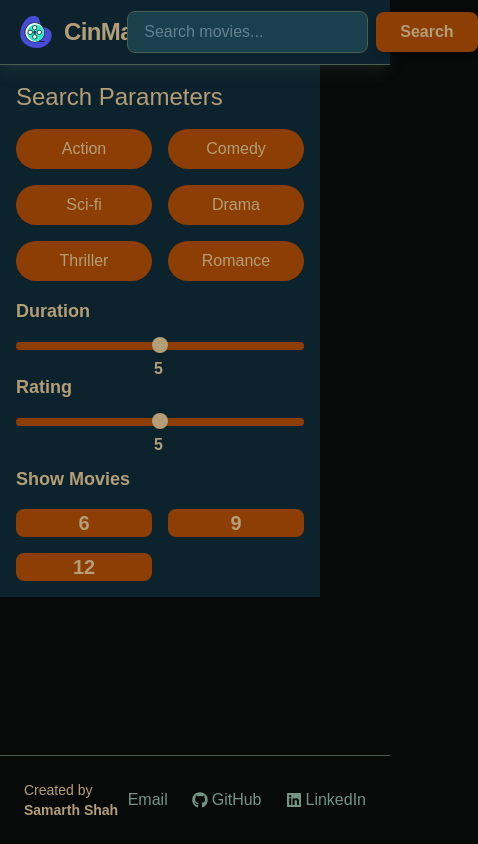
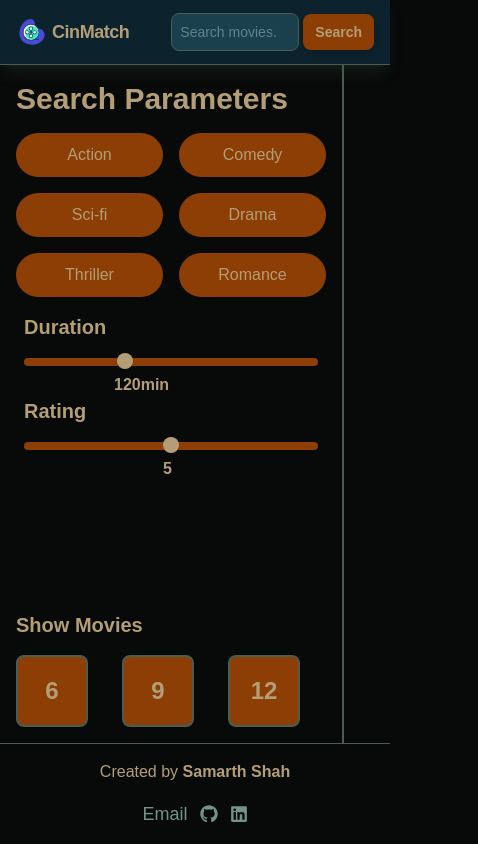
Before and after one commit to Samarth061/SearchMovies, a Next.js app: page / in a window 390 px wide. Shown: the whole page, 478 px wide, since content can reach past the window. Built offline with nearby package versions, Linux system fonts and the light colour scheme.

Commit message:
Styled sidebar and made app responsive

```diff
--- a/app/components/Footer.tsx
+++ b/app/components/Footer.tsx
@@ -2,21 +2,23 @@ import { FaGithub, FaLinkedin } from "react-icons/fa";
 
 export default function Footer() {
   return (
-    <footer className="bg-semantic-background-primary border-t border-semantic-border-default p-6 text-semantic-text-primary">
-      <div className="max-w-7xl mx-auto flex justify-between items-center">
+    <footer className="bg-semantic-background-primary border-t border-semantic-border-default p-4 sm:p-6 text-semantic-text-primary">
+      <div className="max-w-7xl mx-auto flex flex-col sm:flex-row justify-between items-center gap-4">
         {/* Left Side */}
-        <div className="text-sm">
+        <div className="text-md sm:text-sm">
           <p>
             Created by{" "}
-            <span className="font-semibold text-semantic-text-primary">Samarth Shah</span>
+            <span className="font-semibold text-semantic-text-primary">
+              Samarth Shah
+            </span>
           </p>
         </div>
 
         {/* Right Side - Contact */}
-        <div className="flex flex-row gap-6">
+        <div className="flex flex-row gap-3 sm:gap-6">
           <a
             href="mailto:samarthdshah12@gmail.com"
-            className="text-semantic-text-secondary hover:text-semantic-accent-primary transition-colors"
+            className="text-semantic-text-secondary hover:text-semantic-accent-primary transition-colors text-lg sm:text-sm"
           >
             Email
           </a>
@@ -25,18 +27,18 @@ export default function Footer() {
             href="https://github.com/Samarth061"
             target="_blank"
             rel="noopener noreferrer"
-            className="text-semantic-text-secondary hover:text-semantic-accent-primary transition-colors flex items-center gap-1"
+            className="text-semantic-text-secondary hover:text-semantic-accent-primary transition-colors flex items-center gap-1 text-lg sm:text-sm"
           >
-            <FaGithub /> GitHub
+            <FaGithub /> <span className="hidden sm:inline">GitHub</span>
           </a>
 
           <a
             href="https://www.linkedin.com/in/samarth-shah-319806224/"
             target="_blank"
             rel="noopener noreferrer"
-            className="text-semantic-text-secondary hover:text-semantic-accent-primary transition-colors flex items-center gap-1"
+            className="text-semantic-text-secondary hover:text-semantic-accent-primary transition-colors flex items-center gap-1 text-lg sm:text-sm"
           >
-            <FaLinkedin /> LinkedIn
+            <FaLinkedin /> <span className="hidden sm:inline">LinkedIn</span>
           </a>
         </div>
       </div>
--- a/app/components/Header.tsx
+++ b/app/components/Header.tsx
@@ -1,27 +1,40 @@
+"use client";
+
+import {
+  Dialog,
+  DialogBackdrop,
+  DialogPanel,
+  DialogTitle,
+  TransitionChild,
+} from "@headlessui/react";
+import { XMarkIcon } from "@heroicons/react/24/outline";
+import { useState } from "react";
+
 export default function Header() {
+  const [open, setOpen] = useState(false);
   return (
     <header className="w-full bg-semantic-background-secondary backdrop-blur-sm border-b border-semantic-border-default shadow-lg shadow-semantic-border-default/20">
       <div className="max-w-7xl mx-auto px-4 sm:px-6 lg:px-8">
         <div className="flex items-center justify-between h-16">
           {/* Logo and Title */}
-          <div className="flex flex-row gap-8">
-            <div className="flex items-center space-x-3">
+          <div className="flex flex-row gap-2 sm:gap-8">
+            <div className="flex items-center space-x-2 sm:space-x-3">
               <a
                 href="/"
-                className="flex items-center space-x-2 hover:opacity-80 transition-opacity"
+                className="flex items-center space-x-1 sm:space-x-2 hover:opacity-80 transition-opacity"
               >
                 <img
-                  className="w-10 h-10"
+                  className="w-8 h-8 sm:w-10 sm:h-10"
                   src="/movie-svgrepo-com.svg"
                   alt="Movie Clapboard"
                 />
-                <h1 className="text-2xl font-bold text-semantic-text-primary tracking-tight">
+                <h1 className="text-lg sm:text-xl md:text-2xl font-bold text-semantic-text-primary tracking-tight">
                   CinMatch
                 </h1>
               </a>
             </div>
             {/* Navigation Links */}
-            <nav className="hidden md:flex items-center space-x-8">
+            <nav className="hidden md:flex items-center space-x-4 lg:space-x-8">
               <a
                 href="/"
                 className="text-semantic-text-secondary hover:text-semantic-text-primary transition-colors font-medium"
@@ -51,17 +64,17 @@ export default function Header() {
 
           {/* Search */}
           <div className="flex items-center">
-            <form action="./search/" className="flex items-center space-x-2">
+            <form action="./search/" className="flex items-center space-x-1 sm:space-x-2">
               <input
                 type="search"
                 id="movie"
                 name="q"
                 placeholder="Search movies..."
-                className="px-4 py-2 bg-semantic-background-elevated border border-semantic-border-default rounded-lg text-semantic-text-primary placeholder-semantic-text-muted focus:outline-none focus:ring-2 focus:ring-semantic-border-focus focus:border-transparent transition-all"
+                className="w-32 sm:w-48 md:w-64 px-2 sm:px-4 py-2 bg-semantic-background-elevated border border-semantic-border-default rounded-lg text-semantic-text-primary placeholder-semantic-text-muted focus:outline-none focus:ring-2 focus:ring-semantic-border-focus focus:border-transparent transition-all text-sm sm:text-base"
               />
               <button
                 type="submit"
-                className="bg-semantic-accent-primary hover:bg-semantic-accent-secondary text-semantic-text-primary font-semibold py-2 px-6 rounded-lg transition-colors shadow-md hover:shadow-lg"
+                className="bg-semantic-accent-primary hover:bg-semantic-accent-secondary text-semantic-text-primary font-semibold py-2 px-3 sm:px-6 rounded-lg transition-colors shadow-md hover:shadow-lg text-sm sm:text-base"
               >
                 Search
               </button>
--- a/app/layout.tsx
+++ b/app/layout.tsx
@@ -19,6 +19,7 @@ export const metadata: Metadata = {
   description: "Generated by create next app",
 };
 
+// ✅ This is the correct RootLayout export
 export default function RootLayout({
   children,
 }: Readonly<{
@@ -26,14 +27,11 @@ export default function RootLayout({
 }>) {
   return (
     <html lang="en">
-      <body className="flex flex-col min-h-screen">
-        {/* Header */}
+      <body
+        className={`flex flex-col h-screen ${geistSans.variable} ${geistMono.variable}`}
+      >
         <Header />
-
-        {/* Main Content */}
-        <main className="flex-1">{children}</main>
-
-        {/* Footer */}
+        <main className="flex-1 flex overflow-hidden">{children}</main>
         <Footer />
       </body>
     </html>
--- a/app/page.tsx
+++ b/app/page.tsx
@@ -1,20 +1,27 @@
-import Image from "next/image";
 import Sidebar from "./sidebar/Sidebar";
-import Dashboard from "./dashboard/dashboard";
-import Carousel from "./components/Carousel";
-import {
-  EmptyCarousel,
-  FeaturedMoviesCarousel,
-  HorrorMoviesCarousel,
-  MinimalCarousel,
-} from "./examples/CarouselExample";
-import { dummyCarouselItems } from "./data/carouselData";
 
-export default function Home() {
+export default function HomePage() {
   return (
-    <div className="w-full">
+    <div className="flex flex-row w-full h-full">
       <Sidebar />
-      {/* <Dashboard /> */}
+      <div className="flex-1 flex w-full p-4 lg:p-6 bg-semantic-background-primary overflow-y-auto">
+        <div className="w-full max-w-7xl mx-auto">
+          {/* Main content area - responsive grid or flex layout */}
+          <div className="grid grid-cols-1 sm:grid-cols-2 lg:grid-cols-3 xl:grid-cols-4 gap-4 lg:gap-6">
+            {/* Placeholder content for responsive testing */}
+          </div>
+        </div>
+      </div>
     </div>
   );
 }
+
+//Card Example
+{
+  /* <div className="bg-semantic-background-card p-4 rounded-lg border border-semantic-border-default">
+  <h3 className="text-semantic-text-primary font-semibold mb-2">
+    Movie Card 4
+  </h3>
+  <p className="text-semantic-text-secondary text-sm">Sample movie content</p>
+</div>; */
+}
--- a/app/sidebar/Sidebar.tsx
+++ b/app/sidebar/Sidebar.tsx
@@ -9,22 +9,25 @@ export default function Sidebar() {
 
   return (
     <>
-      <div className="flex flex-col w-xs p-4 bg-semantic-background-secondary h-full gap-4">
+      <div className="w-86 flex-shrink-0 flex flex-col h-full p-4 bg-semantic-background-primary gap-4 border-r-2 border-semantic-border-default ">
         <div>
-          <h1 className="text-2xl font-medium">Search Parameters</h1>
+          <h1 className="text-3xl font-geist-sans font-bold text-semantic-text-primary">
+            Search Parameters
+          </h1>
           <div className="grid grid-cols-2 md:grid-cols-3 gap-4 mt-4">
             {genres.map((genre, index) => (
               <GenreButton key={index} genre={genre} />
             ))}
           </div>
         </div>
-        <div className="flex flex-col gap-4 mb-4">
+        <div className="flex flex-col gap-6">
           <Slider
             htmlFor={"duration-slider"}
             title="Duration"
-            min={0}
-            max={10}
-            step={0.5}
+            min={60}
+            max={240}
+            step={15}
+            unit="min"
           />
 
           <Slider
@@ -32,9 +35,14 @@ export default function Sidebar() {
             title="Rating"
             min={0}
             max={10}
-            step={0.5}
+            step={0.1}
+            unit=""
           />
         </div>
+
+        {/* Spacer to push ShowMovies to bottom */}
+        <div className="flex-1"></div>
+
         <div>
           <ShowMovies />
         </div>
--- a/app/sidebar/components/GenreButton.tsx
+++ b/app/sidebar/components/GenreButton.tsx
@@ -6,7 +6,26 @@ interface GenreButtonProps {
 
 export default function GenreButton({ genre }: GenreButtonProps) {
   return (
-    <button className="rounded-full bg-semantic-accent-primary text-semantic-text-primary px-3 py-2">
+    <button
+      className="
+    rounded-full
+    px-3 py-2
+    text-base
+    font-geist-sans
+    bg-semantic-accent-primary
+    text-semantic-text-primary
+
+    border-2
+    border-transparent
+    hover:border-semantic-accent-focus
+
+    hover:bg-semantic-accent-secondary
+
+    transition-colors
+    cursor-pointer
+  "
+    >
+      {" "}
       {genre}
     </button>
   );
--- a/app/sidebar/components/ShowMovies.tsx
+++ b/app/sidebar/components/ShowMovies.tsx
@@ -6,8 +6,10 @@ export default function ShowMovies() {
   return (
     <div>
       <div>
-        <h2 className="text-lg font-semibold ">Show Movies</h2>
-        <div className="grid grid-cols-2 md:grid-cols-3 gap-4 mt-4">
+        <h2 className="text-xl font-geist-sans font-semibold text-semantic-text-primary">
+          Show Movies
+        </h2>
+        <div className="grid grid-cols-3 gap-2 mt-4">
           {number.map((number, index) => (
             <MovieButton key={index} number={number} />
           ))}
@@ -17,10 +19,16 @@ export default function ShowMovies() {
   );
 }
 
-function MovieButton({ number }: any) {
+interface MovieButtonProps {
+  number: number;
+}
+
+function MovieButton({ number }: MovieButtonProps) {
   return (
-    <div className=" bg-semantic-accent-primary rounded-lg text-center">
-      <p className="text-xl font-semibold">{number}</p>
+    <div className="bg-semantic-accent-primary rounded-lg text-center p-1 flex items-center justify-center hover:bg-semantic-accent-secondary hover:border-semantic-accent-focus transition-colors cursor-pointer aspect-square w-18 border-2 border-semantic-border-default">
+      <p className="text-2xl font-geist-sans font-semibold text-semantic-text-primary ">
+        {number}
+      </p>
     </div>
   );
 }
--- a/app/sidebar/components/Slider.tsx
+++ b/app/sidebar/components/Slider.tsx
@@ -8,6 +8,7 @@ interface SliderProps {
   min: number;
   max: number;
   step: number;
+  unit?: string;
 }
 export default function Slider({
   htmlFor,
@@ -15,6 +16,7 @@ export default function Slider({
   min,
   max,
   step,
+  unit = "",
 }: SliderProps) {
   const [value, setValue] = useState(max / 2);
 
@@ -22,15 +24,15 @@ export default function Slider({
   const percent = ((value - min) / (max - min)) * 100;
 
   return (
-    <div className="w-full max-w-md mx-auto ">
-      <label htmlFor={htmlFor} className="block mb-2 text-xl">
-        <h2 className="text-lg font-semibold">{title}</h2>
+    <div className="w-full max-w-xs sm:max-w-md mx-auto px-2 sm:px-0">
+      <label htmlFor={htmlFor} className="block mb-2">
+        <h2 className="text-xl font-geist-sans font-semibold text-semantic-text-primary">{title}</h2>
       </label>
 
       <div className="relative w-full">
         {/* Slider */}
         <input
-          id="rating-slider"
+          id={htmlFor}
           type="range"
           min={min}
           max={max}
@@ -42,12 +44,12 @@ export default function Slider({
 
         {/* Value below thumb */}
         <div
-          className="absolute text-md text-semantic-text-primary font-semibold -bottom-6 transition-all"
+          className="absolute text-base text-semantic-text-primary font-semibold -bottom-6 transition-all"
           style={{
-            left: `calc(${percent}% - 6px)`, // subtract to center it
+            left: `calc(${percent}% - 8px)`, // subtract to center it
           }}
         >
-          {value}
+          {value}{unit}
         </div>
       </div>
     </div>
```
Also changed, not shown: app/dashboard/dashboard.tsx (+7 -7 lines).
